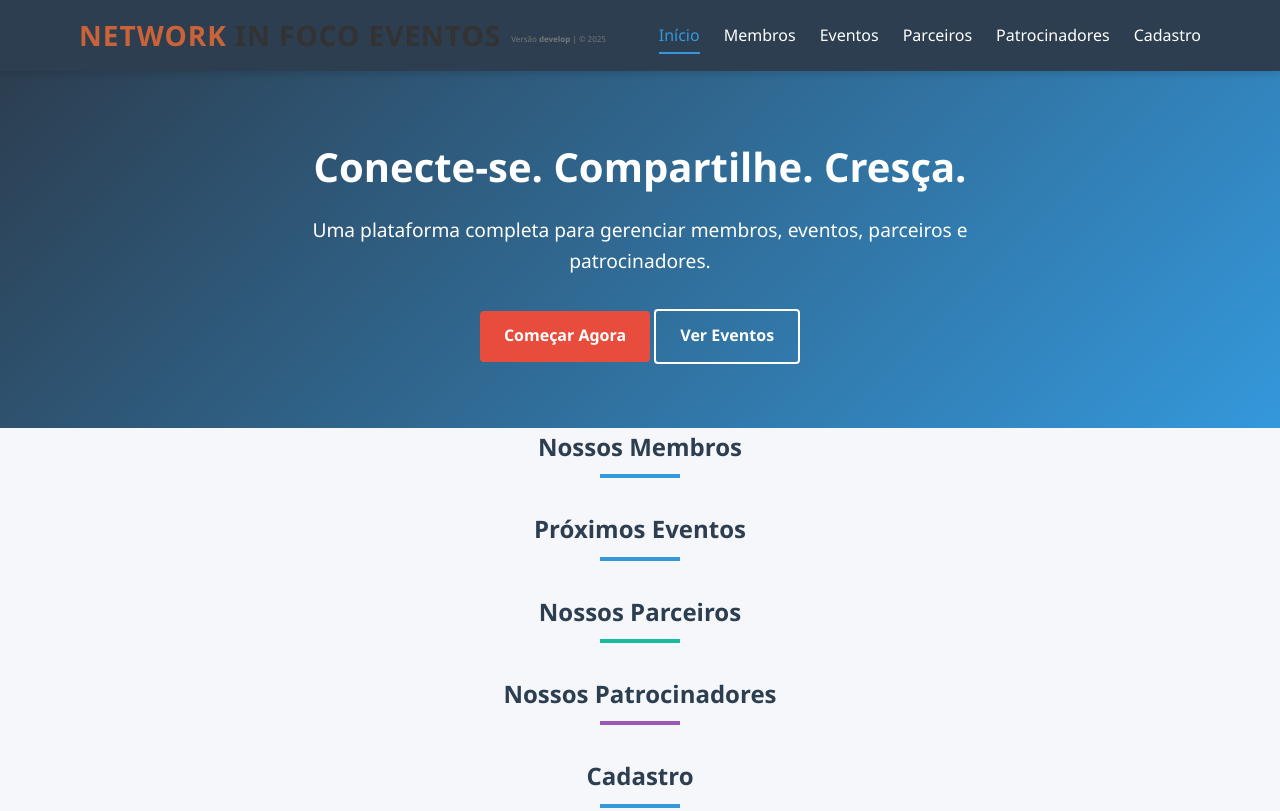
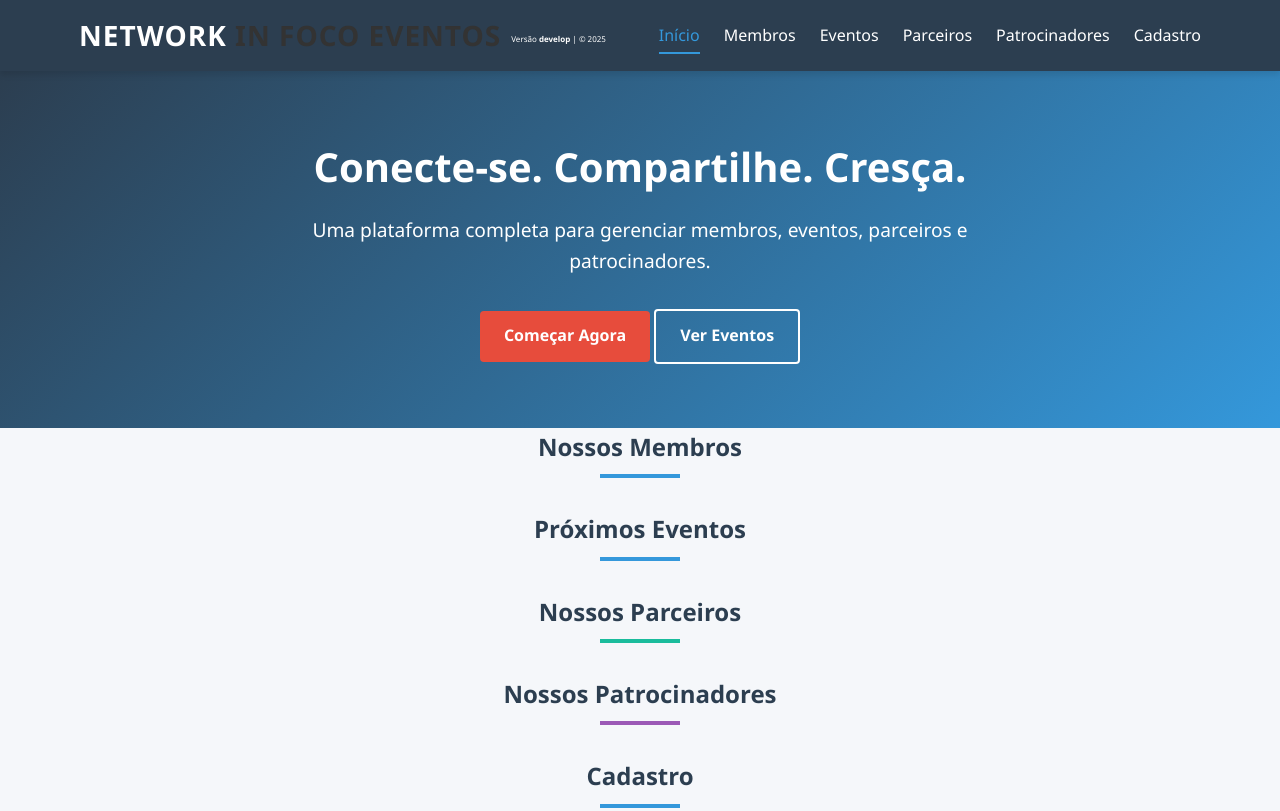
Before and after one commit to WesleyBritoDF/infoco-network, a plain HTML site: page index.html in a window 1280 px wide. Shown: the top 811 px of the page. Drawn offline with nearby package versions, Linux system fonts and the light colour scheme.

Commit message:
index.html

```diff
--- a/index.html
+++ b/index.html
@@ -866,10 +866,10 @@
         <div class="container">
             <div class="header-content">
                <div class="logo" style="text-align: center; line-height: 1.4;">
-                    <h1 style="margin: 0; font-size: 28px; color: #CB6338; letter-spacing: 1px;">
+                    <h1 style="margin: 0; font-size: 28px; color: #fffffff; letter-spacing: 1px;">
                         NETWORK <span style="color: #333;">IN FOCO EVENTOS</span>
                     </h1>
-                    <h2 style="margin: 5px 0 0 0; font-size: 8px; color: #777; font-weight: normal;">
+                    <h2 style="margin: 5px 0 0 0; font-size: 8px; color: #fffffff; font-weight: normal;">
                         Versão <b>develop</b> | © 2025
                     </h2>
                 </div>
```
